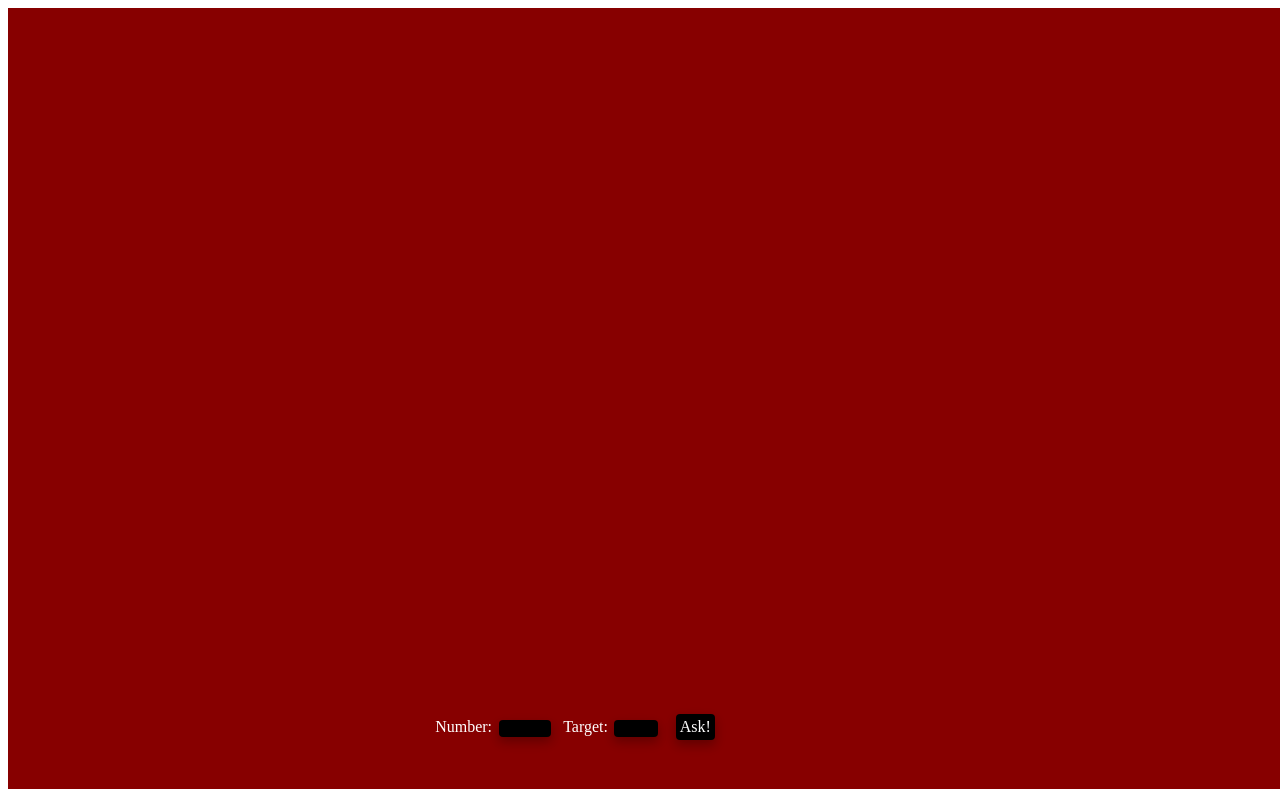
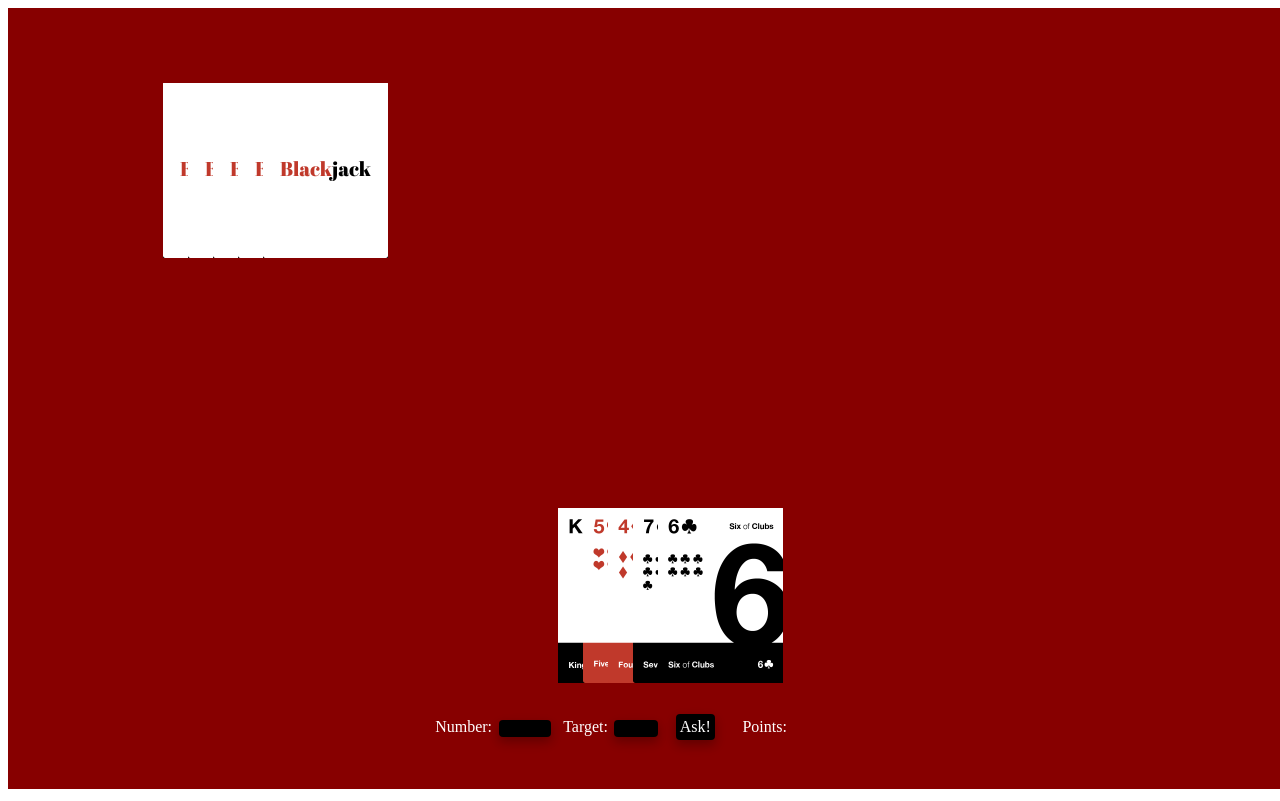
Before and after one commit to yhashim/ICS4U-Workspace, a plain HTML site: page JavaScript/GoFish/index.html in a window 1280 px wide. Both pictures are taken after a click on the button "2 players". Shown: the top 801 px of the page. Drawn offline with Linux system fonts and the light colour scheme.

Commit message:
working hard

```diff
--- a/JavaScript/GoFish/index.html
+++ b/JavaScript/GoFish/index.html
@@ -22,7 +22,8 @@
 
         <p id="text1" style="left: 34%">Number: </p><input type="number" id="num" style="left: 39%" min="1" max="13">
         <p id="text2" style="left: 44%">Target: </p><input type="number" id="target" style="left: 48%" min="1" max="3">
-        <button id="ask" style="display: none; top: 88.75%; right: 44%;" class="button" style="left: 50%;" onclick="player.setCardAndTarg()">Ask!</button>
+        <button id="ask" style="display: none; top: 88.75%; right: 44%;" class="button" style="left: 50%;" onclick="setCardAndTarg()">Ask!</button>
+        <p id="text3" style="left: 58%">Points: </p>
 
       </div>
 
@@ -31,7 +32,7 @@
           padding: 4px;
         }
 
-        #text1, #text2 {
+        #text1, #text2, #text3 {
           display: none;
         }
 
--- a/JavaScript/GoFish/main.js
+++ b/JavaScript/GoFish/main.js
@@ -2,7 +2,8 @@ const NUM_FACES = 13;
 const PLAY = 1;
 const NUM_CARDS = 5;
 const WIN_PTS = 10;
-const SUITS = ["h", "c", "d", "s"];
+var SUITS = ["hearts", "clubs", "diamonds", "spades"];
+
 
 var traits = []
     traits[0] = function IQ1000GOD(){
@@ -26,7 +27,7 @@ var backgroundImg;
 var turn = 0;
 
 var gameDone = false;
-var turnStart = false;
+var turnStart;
 
 var player;
 
@@ -36,62 +37,82 @@ window.onload = function init() {
     ctx = canvas.getContext("2d");
     ctx.fillStyle = '#870000';
     ctx.fillRect(0, 0, canvas.width, canvas.height);
+    turnStart = false;
 }
 
 function begin(num) {
+    console.log("began");
     document.getElementById("title").style.display = 'none';
+
     document.getElementById("b1").style.display = 'none';
     document.getElementById("b2").style.display = 'none';
     document.getElementById("b3").style.display = 'none';
+
     document.getElementById("num").style.display = 'block';
     document.getElementById("target").style.display = 'block';
+
     document.getElementById("text1").style.display = 'block';
     document.getElementById("text2").style.display = 'block';
+    document.getElementById("text3").style.display = 'block';
+
     document.getElementById("ask").style.display = 'block';
+
     player = new Player();
     for (var i = 0; i<NUM_CARDS; i++){
-        var randomCard = new Card(Math.floor(Math.random()*13), SUITS[Math.floor(Math.random()*SUITS.size)]);
+        var suit = SUITS[Math.trunc(Math.random()*SUITS.length)];
+        var randomCard = new Card(Math.floor(Math.random()*13) + 1, suit);
         player.recieveCard(randomCard);
     }
     numPlayers = num-1; // get from HTML pg how many wanted by player - 2, 3 or 4
     for (var i = 0; i<numPlayers; i++){
-        var trait = traits[Math.floor(Math.random()*traits.size)];
+        var trait = traits[Math.floor(Math.random()*traits.length)];
         CPUs[i] = new CPU(i, trait);
-        for (var i = 0; i<NUM_CARDS; i++){
-            var randomCard = new Card(Math.floor(Math.random()*13), SUITS[Math.floor(Math.random()*SUITS.size)]);
-            player.recieveCard(randomCard);
+        var suit = SUITS[Math.trunc(Math.random()*SUITS.length)];
+        for (var j = 0; j<NUM_CARDS; j++){
+            var randomCard = new Card(Math.floor(Math.random()*13) + 1, suit);
+            CPUs[i].recieveCard(randomCard);
         }
     }
+    console.log("about to draw");
     draw();
-    play(player, cps);
+    console.log("about to play with player")
+    play(player);
 }
 
 function draw() {
-    // if game oveer
+    // if game over
         // draw game over in center
         // return;
     // else
-    // draw player
+        // do drawy stuff
+            // draw player at bottom of screen
+            // draw cpus
+                // draw them based on num cpus
     var i = 10;
-    var all = player.getHand();
-    for (var c in all){
-       var card = all[c];
-       console.log(card.getCardNumber());
-       ctx.drawImage(card[card.getCardName()], 5+i, 50, card.width/4, card.height/4);
+    var all = player.hand.hand;
+    for (var c of all){
+        var name = c.name;
+        var img = cards[c.name];
+       ctx.drawImage(img, 540+i, 500, img.width/4, img.height/4);
        i += 25;
     }
-    for (var j = 0; j<CPUs.size; j++){
-        all = CPUs[j].getHand();
-        for (var c in all){
+    for (var j = 0; j<CPUs.length; j++){
+        all = CPUs[j].hand.hand;
+        var x;
+        if (j == 0){
+            x = 20;
+        } else if (j == 1){
+            x = 295;
+        } else {
+            x = 550;
+        }
+        for (var c of all){
            var card = all[c];
-           ctx.drawImage(cards[card.getCardName()], 5+i, 50, card.width/4, card.height/4);
+           // ctx.drawImage(cards[c.name], x+i, 75, cards[c.name].width/4, cards[c.name].height/4);
+           ctx.drawImage(cards['back'], x+i, 75, cards['back'].width/4, cards['back'].height/4)
            i += 25;
         }
     }
-        // do drawy stuff
-        // draw player at bottom of screen
-        // draw cpus
-            // draw them based on num cpus
     window.requestAnimationFrame(draw);
 }
 
@@ -112,7 +133,7 @@ class Player {
     setCardAndTarg(){
         this.target = document.getElementById("target");
         this.cardNumWanted = document.getElementById("num");
-        turnStart = true;
+        play(this);
     }
     getTarget(){
         return this.target;
@@ -148,11 +169,15 @@ class Player {
         //while (//still no click){
             // wait
         //}
-        this.hand.addCard(cards[Math.floor(Math.random()*cards.size)]);
+        this.hand.addCard(cards[Math.floor(Math.random()*cards.length)]);
         // player can pick up a card from the messed up pile
         // this is for when the player has to go fish
         // also for when player must refill hand
     }
+}
+
+function setCardAndTarg(){
+    player.setCardAndTarg();
 }
 
 class CPU {
@@ -243,7 +268,7 @@ class CPU {
         //while (//still no click){
             // wait
         //}
-        this.hand.addCard(cards[Math.floor(Math.random()*cards.size)]);
+        this.hand.addCard(cards[Math.floor(Math.random()*cards.length)]);
         // player can pick up a card from the messed up pile
         // this is for when the player has to go fish
         // also for when player must refill hand
@@ -254,7 +279,9 @@ class Card {
     constructor(number, suit){
         this.number = number;
         this.suit = suit;
-        this.name = suit+number;
+    }
+    get name(){
+        return "" + this.suit + this.number;
     }
     getCardName(){
         return this.name;
@@ -285,7 +312,7 @@ class Hand {
         }
     }
     addCard(card){
-        this.hand[this.size+1] = card;
+        this.hand[this.size] = card;
         this.size++;
     }
     removeCard(card){
@@ -354,17 +381,16 @@ function checkPairs(hand, player){
     }
 }
 
-function play(player, cps){
+function play(player){
     var winner = checkGame();
     while (!gameDone) {
         document.getElementById("ask").style.display = 'block';
-        while (!turnStart){
-            // wait until true
-        }
         go(player);
+        checkGame();
         for (var i = 0; i<numPlayers; i++){
             document.getElementById("ask").style.display = 'none';
             go(CPUs[i]);
+            checkGame();
         }
     }
     console.log(winner);
@@ -375,19 +401,24 @@ function checkGame(){
         gameDone = true;
         return player;
     }
-    for (var i = 0; i<CPUs.size; i++){
+    for (var i = 0; i<CPUs.length; i++){
         if (CPUs[i].getPoints()>=10){
             gameDone = true;
             return CPU[i];
         }
     }
-    checkGame();
+    //checkGame();
 }
 
 function go(person){
-    var numWant = person.getCardWanted();
-    var target = person.getTarget();
-    if (target.getHand.hasCard(numWant)){
+    var numWant = person.cardNumWanted;
+    var target;
+    if (person.target == 0){
+        target = person;
+    } else {
+        target = CPUs[person.target-1];
+    }
+    if (target.hand.cardPresent(numWant)){
             // ADD GETHAND TO CPU AND PLAYER CLASS
         // give stuff
         turnStart = false;
@@ -402,50 +433,68 @@ function go(person){
 function loadAllImgs() {
     backgroundImg = new Image();
     backgroundImg.src = "images/bg2.png";
+
+    var back = new Image();
+    back.src = "images/cards/back.png";
+    cards['back'] = back;
+
     for (var i = 2; i <= 10; i++) {
         var img = new Image();
         img.src = "images/cards/clubs" + i + ".png";
         cards['clubs' + i] = img;
     }
     img.src = "images/cards/clubs" + "J" + ".png";
-    cards['clubsJ'] = img;
+    cards['clubs11'] = img;
     img.src = "images/cards/clubs" + "Q" + ".png";
-    cards['clubsQ'] = img;
+    cards['clubs12'] = img;
     img.src = "images/cards/clubs" + "K" + ".png";
-    cards['clubsK'] = img;
+    cards['clubs13'] = img;
+
     for (var i = 2; i <= 10; i++) {
         var img = new Image();
         img.src = "images/cards/diamonds" + i + ".png";
         cards['diamonds' + i] = img;
     }
     img.src = "images/cards/diamonds" + "J" + ".png";
-    cards['diamondsJ'] = img;
+    cards['diamonds11'] = img;
     img.src = "images/cards/diamonds" + "Q" + ".png";
-    cards['diamondsQ'] = img;
+    cards['diamonds12'] = img;
     img.src = "images/cards/diamonds" + "K" + ".png";
-    cards['diamondsK'] = img;
+    cards['diamonds13'] = img;
+
     for (var i = 2; i <= 10; i++) {
         var img = new Image();
         img.src = "images/cards/hearts" + i + ".png";
         cards['hearts' + i] = img;
     }
     img.src = "images/cards/hearts" + "J" + ".png";
-    cards['heartsJ'] = img;
+    cards['hearts11'] = img;
     img.src = "images/cards/hearts" + "Q" + ".png";
-    cards['heartsQ'] = img;
+    cards['hearts12'] = img;
     img.src = "images/cards/hearts" + "K" + ".png";
-    cards['heartsK'] = img;
+    cards['hearts13'] = img;
+
     for (var i = 2; i <= 10; i++) {
         var img = new Image();
         img.src = "images/cards/spades" + i + ".png";
         cards['spades' + i] = img;
     }
     img.src = "images/cards/spades" + "J" + ".png";
-    cards['spadesJ'] = img;
+    cards['spades11'] = img;
     img.src = "images/cards/spades" + "Q" + ".png";
-    cards['spadesQ'] = img;
+    cards['spades12'] = img;
     img.src = "images/cards/spades" + "K" + ".png";
-    cards['spadesK'] = img;
+    cards['spades13'] = img;
+
+    // ACES - lol forgot them
+    img.src = "images/cards/clubs" + "A" + ".png";
+    cards['clubs1'] = img;
+    img.src = "images/cards/hearts" + "A" + ".png";
+    cards['hearts1'] = img;
+    img.src = "images/cards/diamonds" + "A" + ".png";
+    cards['diamonds1'] = img;
+    img.src = "images/cards/spades" + "A" + ".png";
+    cards['spades1'] = img;
 }
 
 function getCard() {
```
